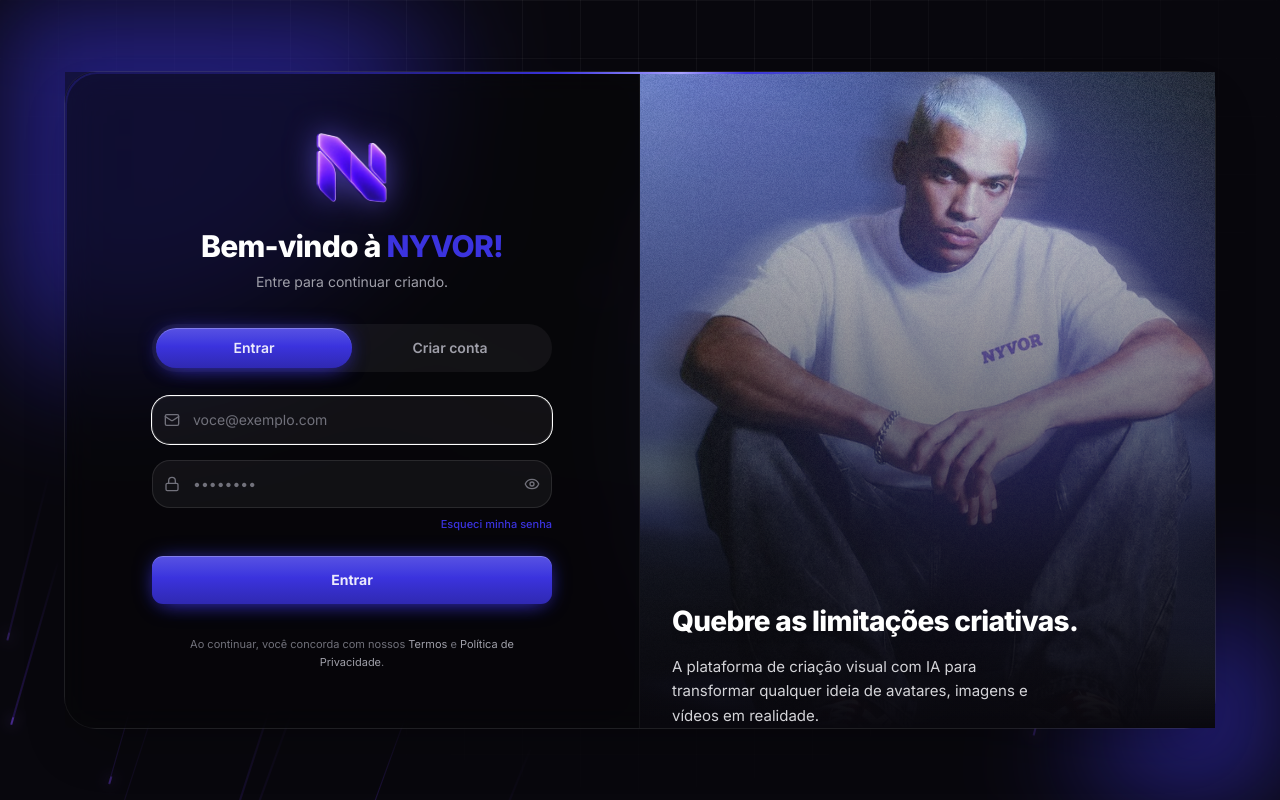
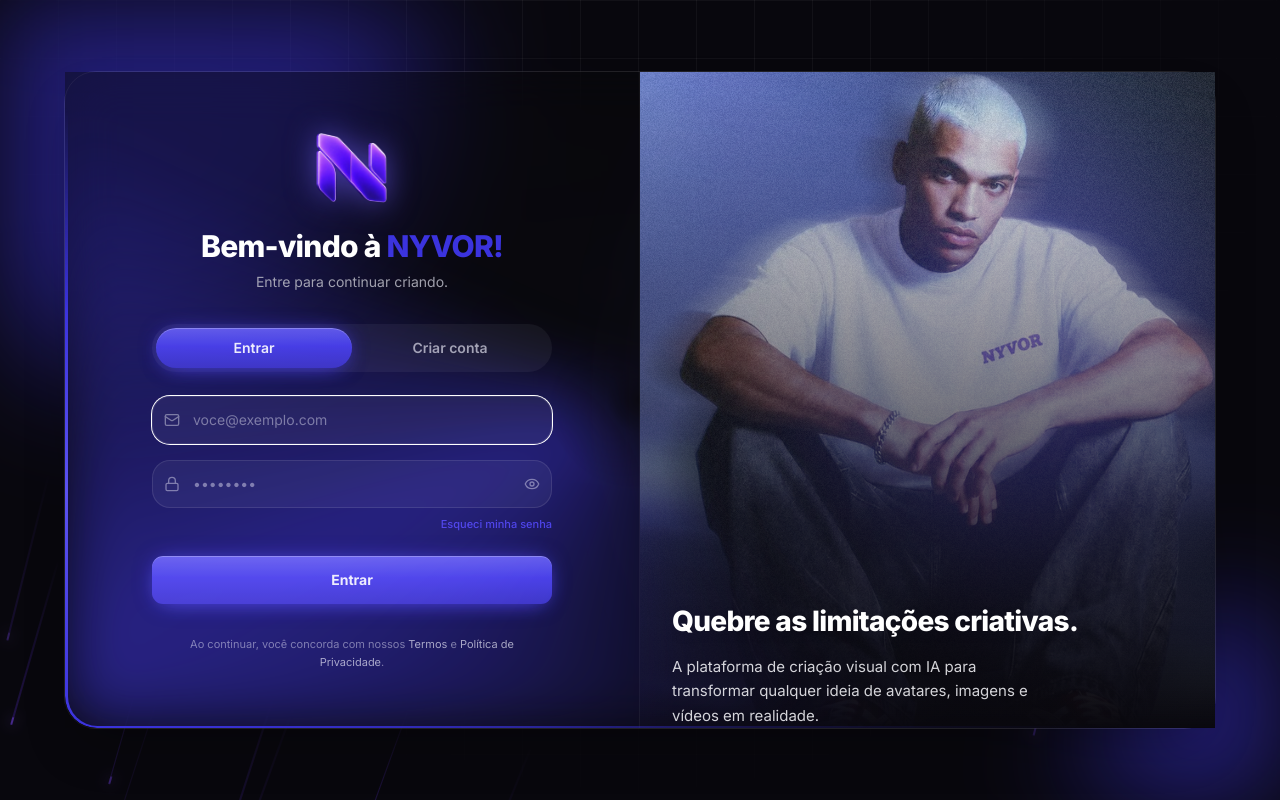
Before and after one commit to Gabriellealsantos/tiktokshop-saas, a Spring app: page /login in a window 1280 px wide. Run offline with Thymeleaf, Linux system fonts and the light colour scheme; the template is opened without the code that fills it, so the values that code supplies are empty; some of the project's set-up classes (security, data sources, template engines, error pages and the like) are left out, and stand-ins take their place; database files in the repository are not loaded.

Commit message:
adicionando efeito nas Telas de login e cadastro

```diff
--- a/backend/src/main/resources/templates/login.html
+++ b/backend/src/main/resources/templates/login.html
@@ -40,20 +40,22 @@
             isolation: isolate;
         }
 
+        /* BORDA — arco largo, cor da marca */
         .auth-card::before {
             content: '';
             position: absolute;
             inset: 0;
             border-radius: inherit;
-            padding: 1.5px;
+            padding: 2.5px;
             background: conic-gradient(
                 from var(--angle),
                 transparent 0%,
-                transparent 62%,
-                rgba(59, 51, 222, 0.30) 76%,
-                #3B33DE 86%,
-                #A9A3FF 92%,
-                #3B33DE 95%,
+                transparent 52%,
+                rgba(59, 51, 222, 0.22) 62%,
+                rgba(59, 51, 222, 0.60) 72%,
+                var(--brand-purple) 84%,
+                #5B52F0 90%,
+                var(--brand-purple) 95%,
                 transparent 100%
             );
             -webkit-mask:
@@ -61,9 +63,47 @@
                 linear-gradient(#000 0 0);
             -webkit-mask-composite: xor;
                     mask-composite: exclude;
-            animation: auth-border-spin 6s linear infinite;
+            animation: auth-border-spin 8s linear infinite;
             pointer-events: none;
             z-index: 3;
+        }
+
+        /* FEIXE — sai do centro estreito e alarga até a borda (lanterna) */
+        .auth-card::after {
+            content: '';
+            position: absolute;
+            inset: 0;
+            border-radius: inherit;
+            background: conic-gradient(
+                from var(--angle) at 50% 50%,
+                transparent 0%,
+                transparent 56%,
+                rgba(59, 51, 222, 0.14) 66%,
+                rgba(59, 51, 222, 0.38) 76%,
+                rgba(59, 51, 222, 0.60) 86%,
+                rgba(59, 51, 222, 0.28) 95%,
+                transparent 100%
+            );
+            filter: blur(30px);
+            mix-blend-mode: screen;
+            opacity: 0.95;
+            -webkit-mask: radial-gradient(
+                circle at 50% 50%,
+                transparent 0%,
+                rgba(0, 0, 0, 0.55) 5%,
+                #000 14%,
+                #000 100%
+            );
+                    mask: radial-gradient(
+                circle at 50% 50%,
+                transparent 0%,
+                rgba(0, 0, 0, 0.55) 5%,
+                #000 14%,
+                #000 100%
+            );
+            animation: auth-border-spin 8s linear infinite;
+            pointer-events: none;
+            z-index: 1;
         }
 
         @keyframes auth-border-spin {
@@ -71,7 +111,7 @@
         }
 
         @media (prefers-reduced-motion: reduce) {
-            .auth-card::before { animation: none; }
+            .auth-card::before, .auth-card::after { animation: none; }
         }
     </style>
 </head>
@@ -89,8 +129,8 @@
 
     <main class="relative grid min-h-screen place-items-center overflow-hidden px-4 py-6 md:py-10">
         <div
-            class="relative z-10 w-full max-w-6xl auth-card rounded-[32px] border border-white/10 bg-black/20 shadow-2xl backdrop-blur-md">
-            <div class="grid lg:grid-cols-2 rounded-[31px] overflow-hidden">
+            class="relative z-10 w-full max-w-6xl auth-card rounded-[32px] border border-white/10 bg-black/30 shadow-2xl backdrop-blur-xl">
+            <div class="relative z-[2] grid lg:grid-cols-2 rounded-[31px] overflow-hidden">
                 <!-- COLUNA ESQUERDA - FORMULÁRIO -->
                 <div
                     class="relative flex min-h-[600px] flex-col items-center justify-center bg-zinc-950/40 p-6 md:p-10 lg:p-14 backdrop-blur-xl border-r border-white/5">
--- a/frontend/src/layouts/auth-layout.tsx
+++ b/frontend/src/layouts/auth-layout.tsx
@@ -11,8 +11,8 @@
       <SignatureBackground />
 
       {/* Container principal */}
-      <div className="relative z-10 w-full max-w-6xl auth-card rounded-[32px] border border-white/10 bg-black/20 shadow-2xl backdrop-blur-md">
-        <div className="grid lg:grid-cols-2 rounded-[31px] overflow-hidden">
+      <div className="relative z-10 w-full max-w-6xl auth-card rounded-[32px] border border-white/10 bg-black/30 shadow-2xl backdrop-blur-xl">
+        <div className="relative z-[2] grid lg:grid-cols-2 rounded-[31px] overflow-hidden">
           {/* COLUNA ESQUERDA - FORMULÁRIO (EFEITO GLASS) */}
           <div className="relative flex min-h-[600px] flex-col items-center justify-center bg-zinc-950/40 p-6 md:p-10 lg:p-14 backdrop-blur-xl border-r border-white/5">
             {children}
```
Also changed, not shown: frontend/src/styles.css (+48 -8 lines).
